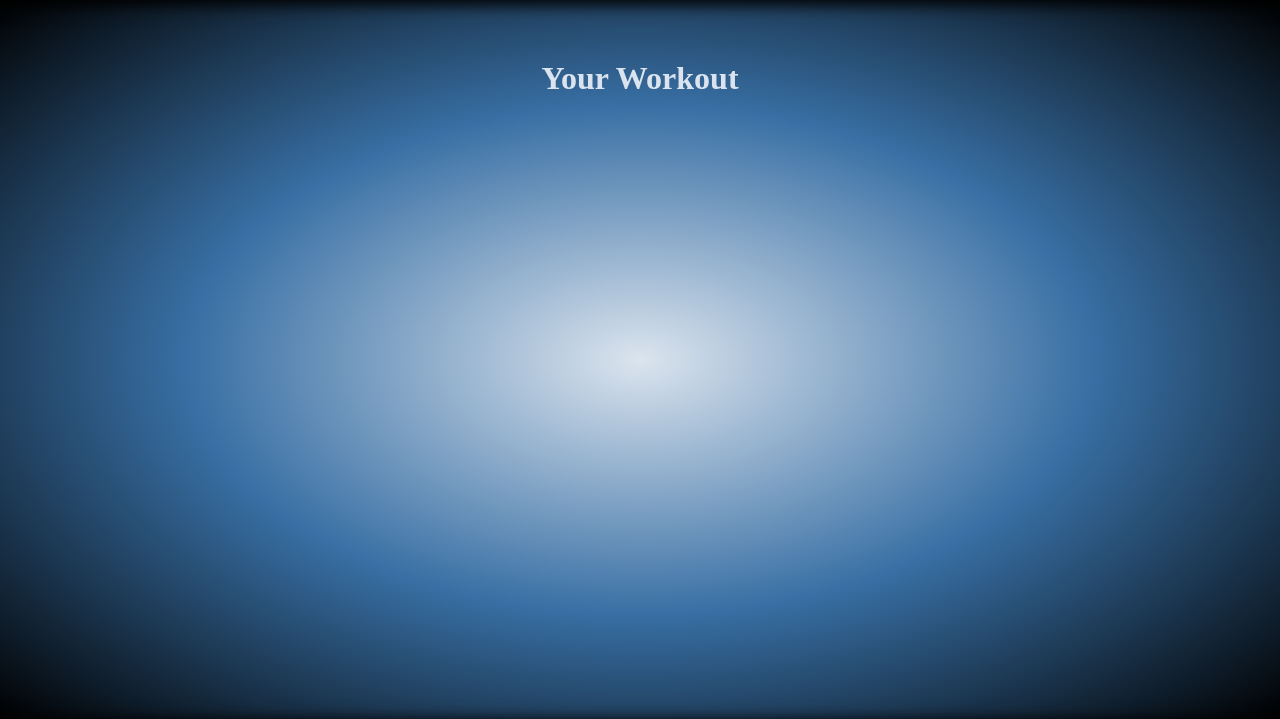
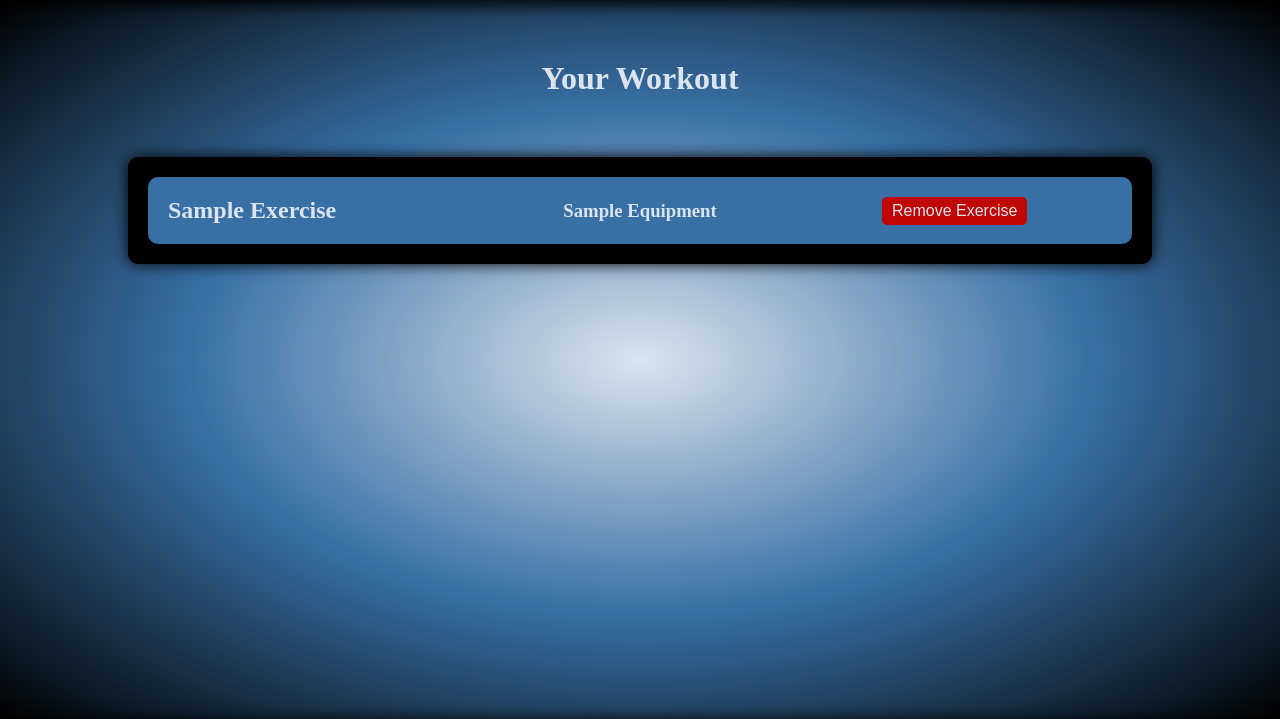
Before and after one commit to VasileCosmin/Workout-Planner, a Flask app: template templates/workout.html in a window 1280 px wide. Shown: the part 80-799 px from the top of the page. Run offline with Flask 2, Linux system fonts and the light colour scheme; the template is opened without the code that fills it: most values are stand-ins (such as "Sample title", 1, 10 or a date in 2020); some libraries are stand-ins or nearby versions.

Commit message:
added functionality to the add button

```diff
--- a/app.py
+++ b/app.py
@@ -16,6 +16,40 @@ Session(app)
 db = SQL("sqlite:///users.db")
 
 
+@app.route("/add", methods=["POST"])
+@login_required
+def add():
+  if request.method == 'POST':
+    user_id = session["user_id"]
+    name = request.form.get("name")
+    equipment = request.form.get("equipment")
+    instructions = request.form.get("instructions")
+
+    db.execute("INSERT INTO exercises (user_id, exercise, equipment, instructions) VALUES (?, ?, ?, ?)", user_id, name, equipment, instructions)
+
+    return redirect("/workout")
+
+
+@app.route("/delete", methods=["POST"])
+@login_required
+def delete():
+  user_id = session["user_id"]
+  exercise = request.form.get("exercise")
+  if id:
+    db.execute("DELETE FROM exercises WHERE exercise = ? AND user_id = ?", exercise, user_id)
+
+  return redirect("/workout")
+
+
+@app.route("/workout")
+@login_required
+def workout():
+  user_id = session["user_id"]
+  exercises = db.execute("SELECT * FROM exercises WHERE user_id = ?", user_id)
+
+  return render_template("workout.html", exercises=exercises)
+
+
 @app.route("/")
 @login_required
 def index():
@@ -32,9 +66,9 @@ def info():
 @login_required
 def exercises():
   if request.method == 'POST':
-    user_id = session["user_id"]
     muscle = request.form.get("muscles")
     exercises = get_exercises(muscle)
+
 
     return render_template("exercises.html", exercises=exercises)
   else:
@@ -115,9 +149,3 @@ def signout():
   session.clear()
 
   return redirect("/login")
-
-
-@app.route("/workout")
-@login_required
-def workout():
-  return render_template("workout.html")
--- a/static/styles.css
+++ b/static/styles.css
@@ -314,6 +314,53 @@ select:hover {
   justify-content: space-between;
 }
 
+.exercises-container {
+  padding: 0 20px;
+}
+
+.exercise-container {
+  width: 100%;
+  color: var(--alice-blue);
+  border-radius: 10px;
+  background-color: var(--queen-blue);
+  margin: 20px 0;
+  padding: 0 20px;
+  display: grid;
+  grid-template-columns: 1fr 1fr 1fr;
+  align-items: center;
+}
+
+.exercise-container h2, h3 {
+  text-align: left;
+  text-transform: capitalize;
+}
+
+.exercise-container h3 {
+  text-align: center;
+}
+
+.remove {
+  border: none;
+  color: var(--alice-blue);
+  background-color: var(--international-orange-engineering);
+  font-size: 16px;
+}
+
+.remove:hover {
+  outline: 2px solid var(--international-orange-engineering);
+  background-color: var(--queen-blue);
+}
+
+#exercise {
+  width: 50px;
+}
+
+#delete {
+  display: flex;
+  align-items: center;
+  justify-content: space-around;
+}
+
 @media (max-width: 1280px) {
   .card-big {
     width: 80%;
--- a/templates/workout.html
+++ b/templates/workout.html
@@ -5,5 +5,19 @@
 {% block body %}
   <div class="container">
     <h1>Your Workout</h1>
+    <div class="card-big">
+      <div class="exercises-container">
+        {% for row in exercises %}
+          <div class="exercise-container">
+            <h2>{{ row.exercise }}</h2>
+            <h3>{{ row.equipment }}</h3>
+            <form action="/delete" method="post" id="delete">
+              <input type="text" name="exercise" value="{{ row.exercise }}" id="exercise" hidden>
+              <button class="btn remove">Remove Exercise</button>
+            </form>
+          </div>
+        {% endfor %}
+      </div>
+    </div>
   </div>
 {% endblock %}
```
Also changed, not shown: templates/exercises.html (+8 -2 lines), users.db, 4 other files.
